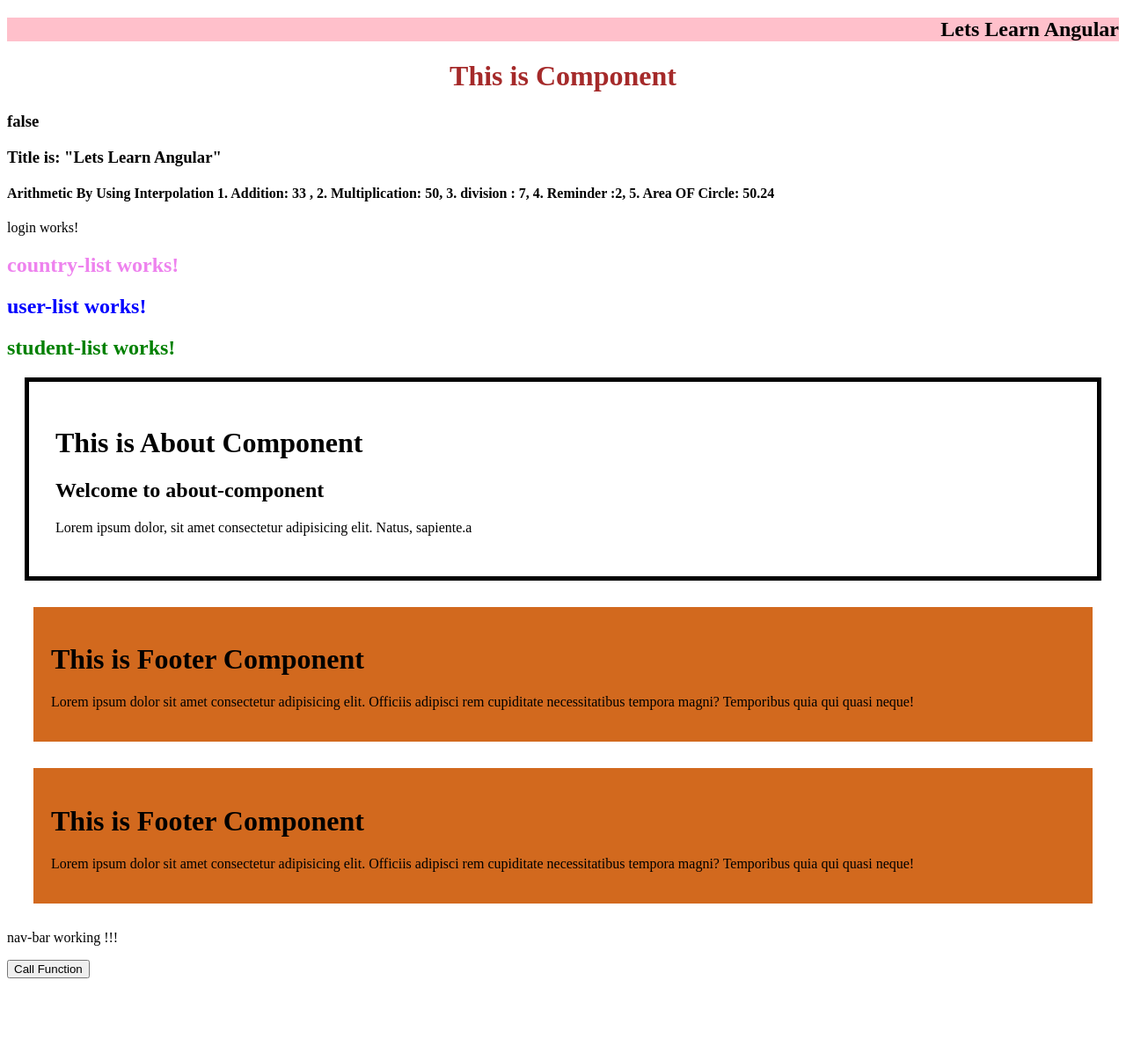
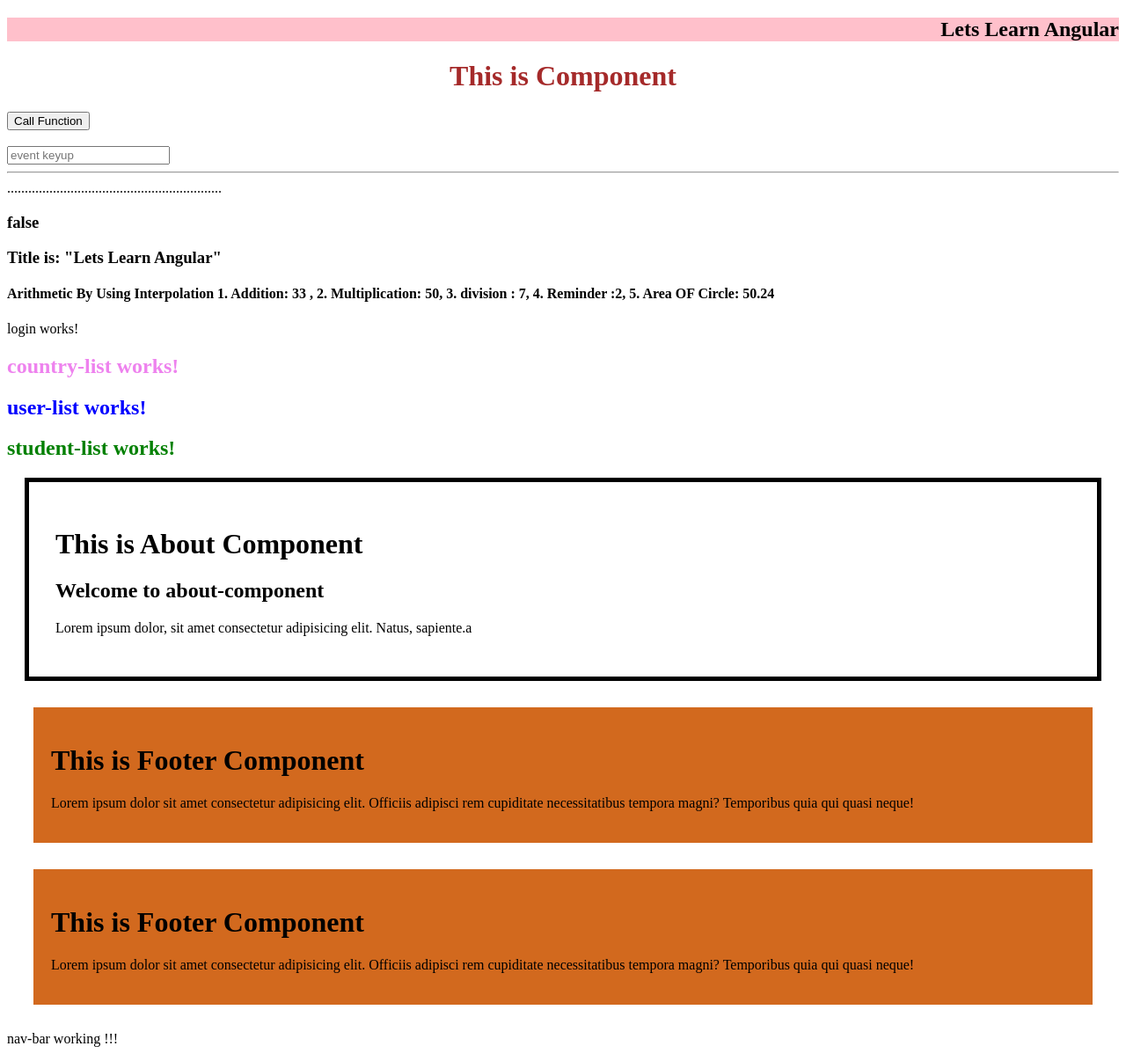
Before and after one commit to JagdishKhod/my-first-angular-project, an Angular app: page / in a window 1280 px wide. Shown: the whole page at 88% size. Before the commit the page ends 1120 px from the top, so only its background shows below. Built offline with nearby package versions, Linux system fonts and the light colour scheme.

Commit message:
keyup function applied successsfullly

```diff
--- a/src/app/app.component.html
+++ b/src/app/app.component.html
@@ -1,6 +1,13 @@
 <h2>{{title}}</h2>
 <h1>This is Component</h1>
-<h3>{{getData()}}</h3>
+<button (click)="getData('Hello')">Call Function</button> <br>
+<br>
+<input type="text" #box (keyup)="getData(box.value)" placeholder="event keyup">
+<br><hr>
+
+
+.............................................................
+<!-- <h3>{{getData()}}</h3> -->
 <h3>{{title=="Lets Learn JAVA"}} </h3>
 <!-- is flase because in component.ts title name is "Lets Learn Angualr" -->
 <h3 class="{{title}}">Title is: "{{title}}"</h3>
@@ -19,4 +26,3 @@
 <footer-component></footer-component>
 <app-nav-bar></app-nav-bar>
 <!-- ........**********............. -->
-<button (click)="getData">Call Function</button>
--- a/src/app/app.component.ts
+++ b/src/app/app.component.ts
@@ -9,9 +9,9 @@ import { Component } from '@angular/core';
 )
 export class AppComponent {
   title = 'Lets Learn Angular';
-  getData()
+  getData(val:string)
   {
-    console.warn("Function Called Successfully..!")
+    console.warn(val)
   }
 
 }
```
